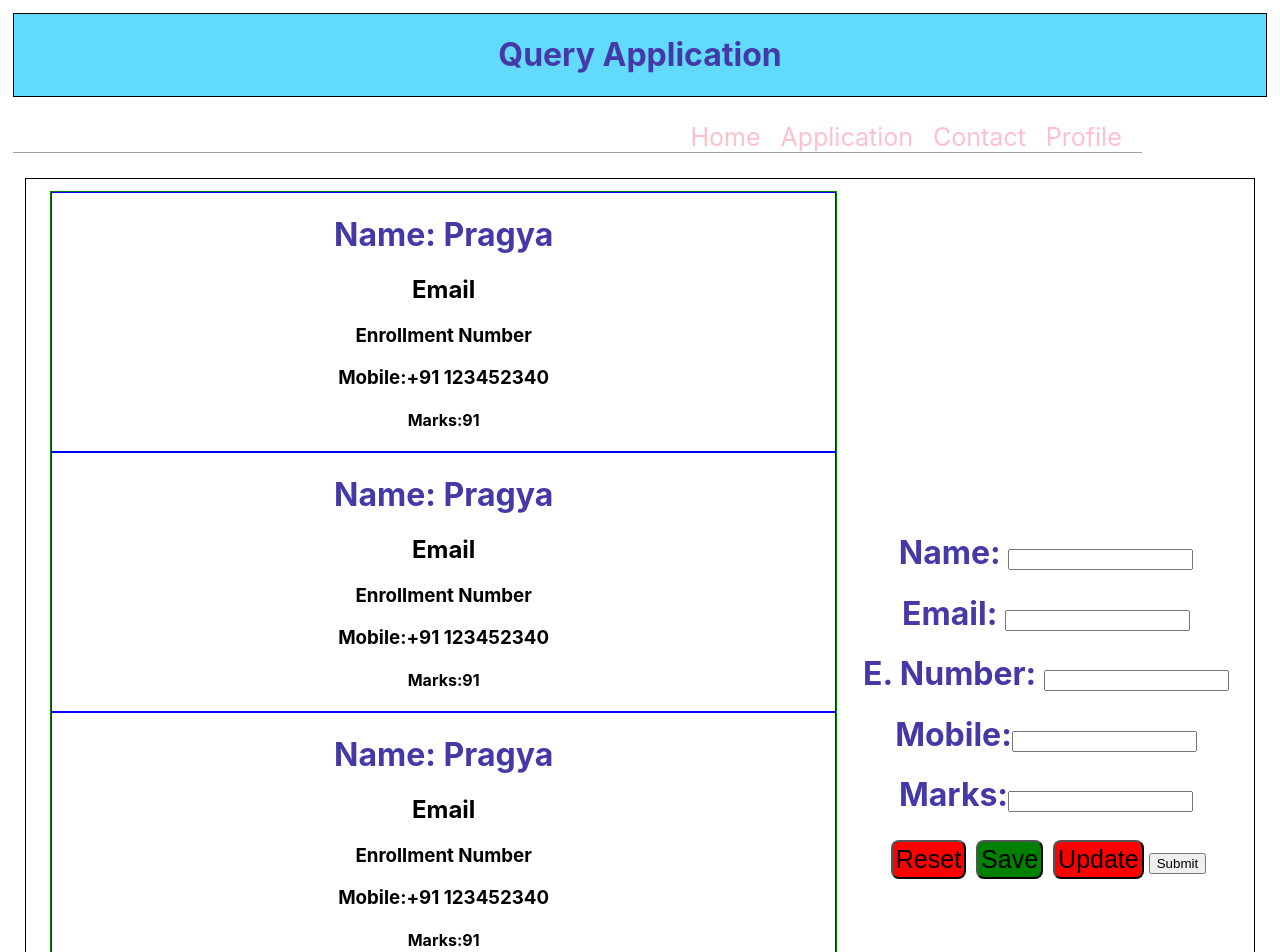
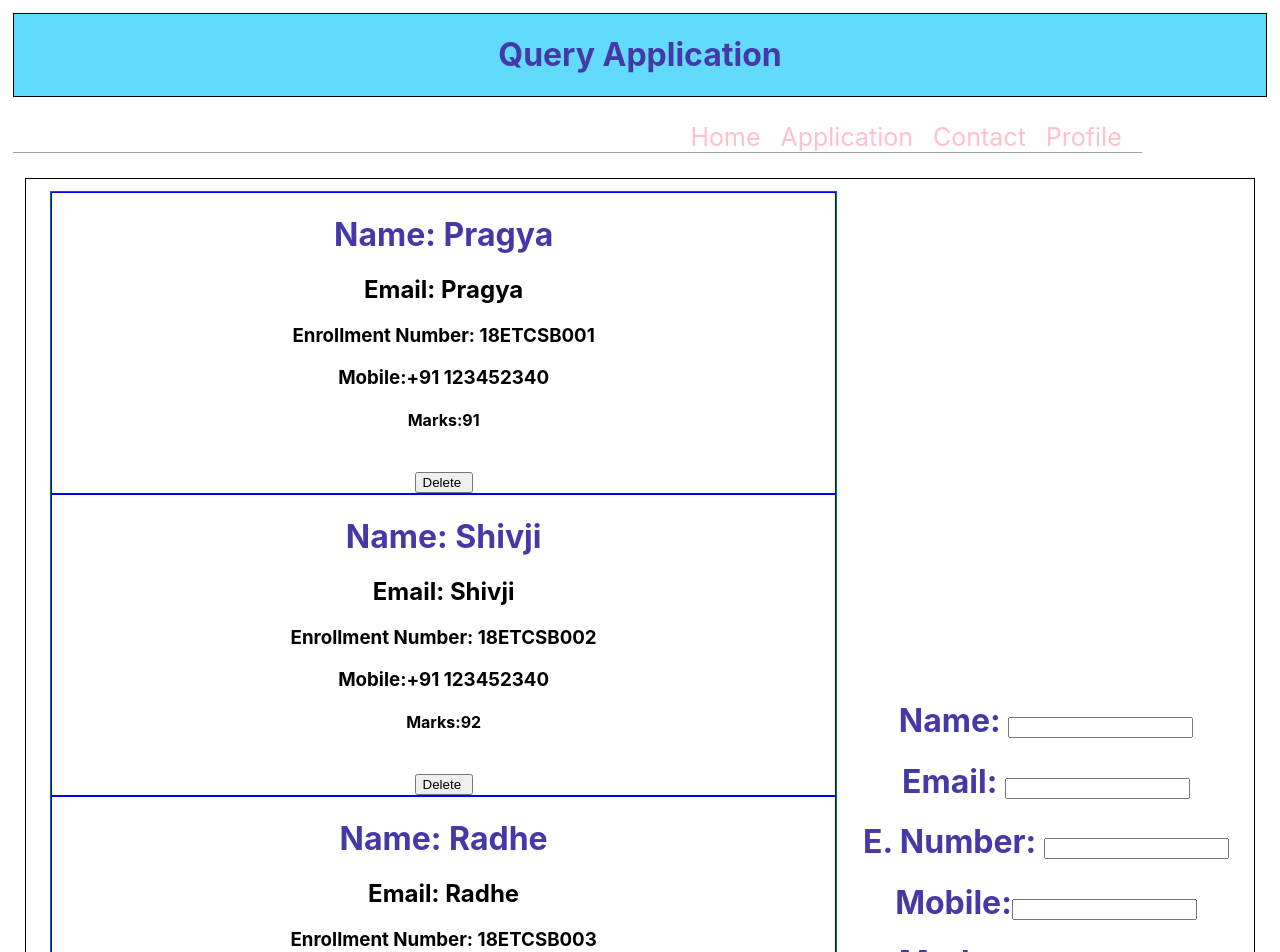
Before and after one commit to komalcoding/trainningproject, a React (Create React App) app: page / in a window 1280 px wide. Shown: the top 952 px of the page. Built offline with nearby package versions, Linux system fonts and the light colour scheme.

Commit message:
delete student,map,filter used

```diff
--- a/src/App.css
+++ b/src/App.css
@@ -1,41 +1,3 @@
-.App {
-  text-align: center;
-}
-
-.App-logo {
-  height: 40vmin;
-  pointer-events: none;
-}
-
-@media (prefers-reduced-motion: no-preference) {
-  .App-logo {
-    animation: App-logo-spin infinite 20s linear;
-  }
-}
-
-.App-header {
-  background-color: #282c34;
-  min-height: 100vh;
-  display: flex;
-  flex-direction: column;
-  align-items: center;
-  justify-content: center;
-  font-size: calc(10px + 2vmin);
-  color: white;
-}
-
-.App-link {
-  color: #61dafb;
-}
-
-@keyframes App-logo-spin {
-  from {
-    transform: rotate(0deg);
-  }
-  to {
-    transform: rotate(360deg);
-  }
-}
 
 .App {
   text-align: center;
@@ -128,3 +90,11 @@ h1 {
   background-color:'green';
  border-radius:'8px';
 }
+
+.updateButtonStyle{
+  margin:'5px';
+  padding:'3px';
+  font-size:'25px';
+  background-color:'blue';
+ border-radius:'8px';
+}
--- a/src/components/home.js
+++ b/src/components/home.js
@@ -1,7 +1,6 @@
 import React from "react";
 import HomeForm from "./homeForm";
 import HomeTable from "./homeTable";
-import Student from "./student";
 
 function Home() {
   return (
--- a/src/components/homeTable.js
+++ b/src/components/homeTable.js
@@ -1,29 +1,84 @@
 import React from "react";
 import Student from "./student";
+import {useState} from "react";
 
 function HomeTable() {
-  var students = [
-    { name: "Pragya", marks: "91", mobile: "+91 123452340" },
-    { name: "Shivji", marks: "92", mobile: "+91 123452340" },
-    { name: "Radhe", marks: "93", mobile: "+91 123452340" },
-    { name: "Intekhab", marks: "94", mobile: "+91 234567740" },
+  var init_students = [
+    {
+      name: "Pragya",
+      marks: "91",
+      mobile: "+91 123452340",
+      enrollment: "18ETCSB001",
+    },
+    {
+      name: "Shivji",
+      marks: "92",
+      mobile: "+91 123452340",
+      enrollment: "18ETCSB002",
+    },
+    {
+      name: "Radhe",
+      marks: "93",
+      mobile: "+91 123452340",
+      enrollment: "18ETCSB003",
+    },
+    {
+      name: "Intekhab",
+      marks: "94",
+      mobile: "+91 234567740",
+      enrollment: "18ETCSB004",
+    },
   ];
 
-  const studentList = students.map((student) =>
-   <Student name={students[0].name} marks={students[0].marks} mobile={students[0].mobile}  />
-  );
+  const [students, setStudents] = useState(init_students);
+
+  // const renderStudent = (student) => {
+  //   return (
+  //     <Student
+  //       name={students[0].name}
+  //       marks={students[0].marks}
+  //       mobile={students[0].mobile}
+  //     />
+  //   );
+  // };
+
+
+  /*
+  {if( student.enrollment !== enrollment){
+        console.log("unmatched");
+        return true;
+      }else{
+
+        console.log("matched | " + student.enrollment +"|"+ enrollment)
+        return false;
+      }
+      return false;
+    }
+     */
+  const deleteHandler = (enrollment) => {
+    console.log('calling delete ' + enrollment);
+    const updatedStudents = students.filter(
+      (student) => student.enrollment !== enrollment);
+    console.log(updatedStudents);
+    setStudents(updatedStudents);
+  };
 
   return (
-    // <div className="homeTableStyle">
-    //   <Student name={students[0].name} marks={students[0].marks} mobile={students[0].mobile} />
-    //   <Student name={students[1].name} marks={students[1].marks} mobile={students[1].mobile} />
-    //   <Student name={students[2].name} marks={students[2].marks} mobile={students[2].mobile} />
-    //   <Student name={students[3].name} marks={students[3].marks} mobile={students[3].mobile} />
-    // </div>
-<div className="homeTableStyle">
-  {studentList}
-</div>
-
+    <div className="homeTableStyle">
+      {students.map((student) => {
+        return (
+          <Student
+            name={student.name}
+            email={student.name}
+            marks={student.marks}
+            mobile={student.mobile}
+            key={student.enrollment}
+            enrollment={student.enrollment}
+            deleteHandler={deleteHandler}
+          />
+        );
+      })}
+    </div>
   );
 }
 
--- a/src/components/student.js
+++ b/src/components/student.js
@@ -1,13 +1,33 @@
 import React from 'react'
 
-function Student(props) {
+function Student({name, email, enrollment, mobile, marks, deleteHandler}/* props */) {
+
+   //console.log(props);
+
+
+    //const {name, email, enrollment, mobile, marks}= props;//destructuring of object
+
+    // var name = props.name;
+    // var email = props.email;
+    // var enrollment = props.enrollment;
+    // var mobile= props.mobile;
+    // var marks = props.marks;
+//  const deleteHandler1= (enrollment)=>{
+//      console.log(enrollment)
+//     // alert('calling delete ' +enrollment);
+//  }
+
     return (
         <div style={{border:'1px solid blue'}}>
-            <h1>Name: {props.name}</h1>
-            <h2>Email</h2>
-            <h3>Enrollment Number</h3>
-            <h3>Mobile:{props.mobile}</h3>
-            <h4>Marks:{props.marks}</h4>
+            <h1>Name: {name}</h1>
+            <h2>Email: {email}</h2>
+            <h3>Enrollment Number: {enrollment}</h3>
+            <h3>Mobile:{mobile}</h3>
+            <h4>Marks:{marks}</h4><br/>
+            <input type="button" value ="Delete " onClick={()=>deleteHandler(enrollment)}/>
+            <br/>
+
+
         </div>
     )
 }
```
